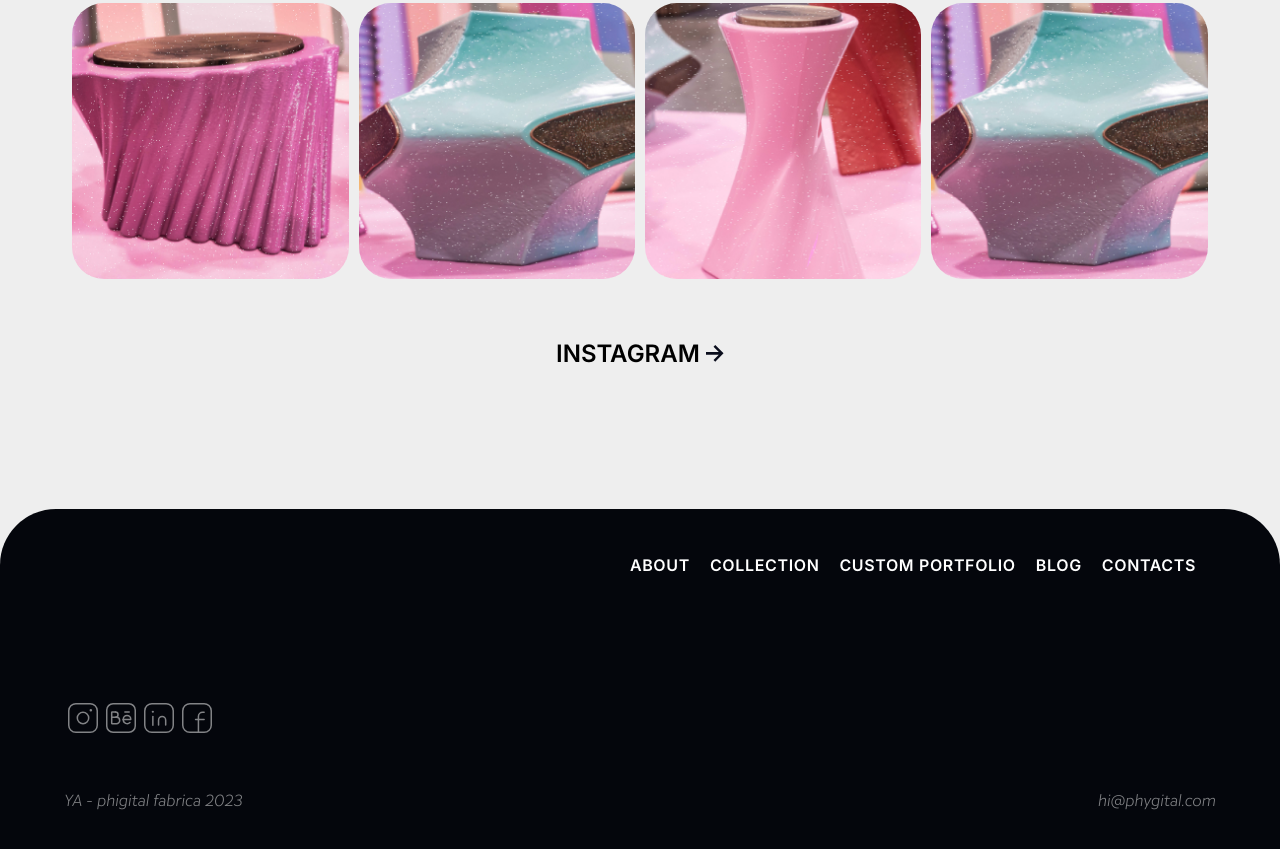
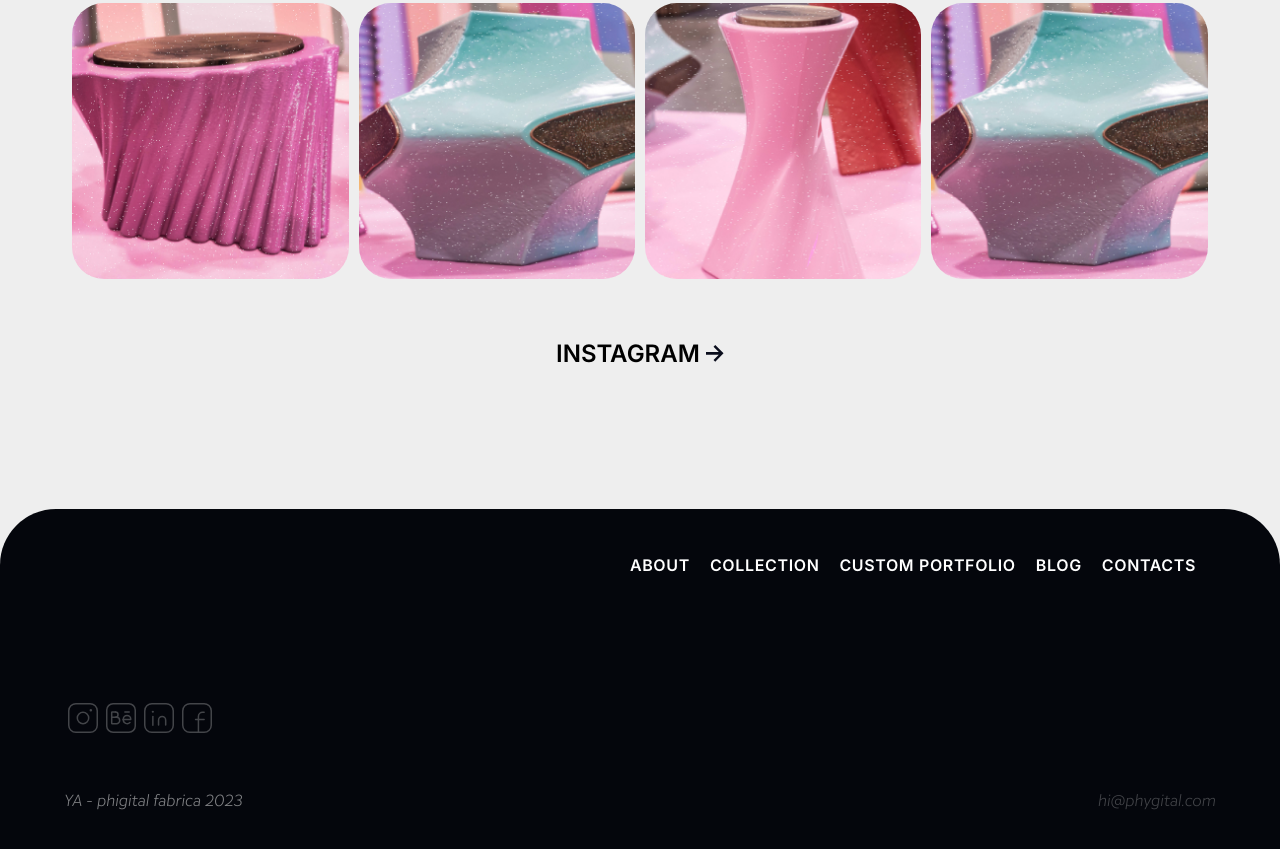
Before and after one commit to alba-khappy/phygital-fabrica, a plain HTML site: page index.html in a window 1280 px wide. Shown: the part 5393-6242 px from the top of the page. Drawn offline with nearby package versions, Linux system fonts and the light colour scheme.

Commit message:
hover эффекты на ссылки

```diff
--- a/hover.css
+++ b/hover.css
@@ -4,7 +4,7 @@
 .news__item-img,
 .examples__link-instagram,
 .examples__link-instagram:hover svg path,
-.socials__link,
+.socials__item,
 .footer__email {
     transition: all .3s ease-in-out;
 }
@@ -58,12 +58,10 @@
     fill: rgba(192, 63, 81, 1);
 }
 
-.socials__link:hover svg path {
-    stroke: rgb(255, 255, 255);
+.socials__item, .footer__email {
+    opacity: 0.5;
+}
+
+.socials__item:hover, .footer__email:hover {
     opacity: 1;
 }
-
-.footer__email:hover {
-    color: rgb(255, 255, 255);
-    opacity: 1;
-}
```
